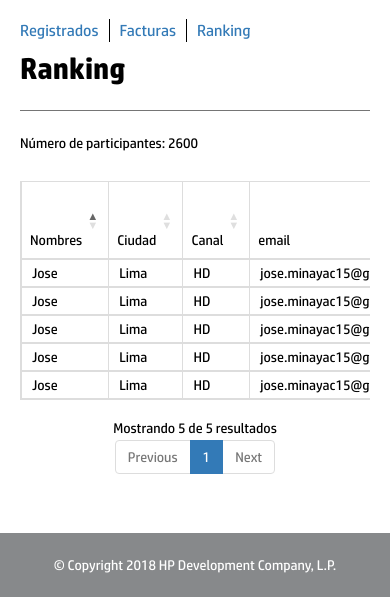
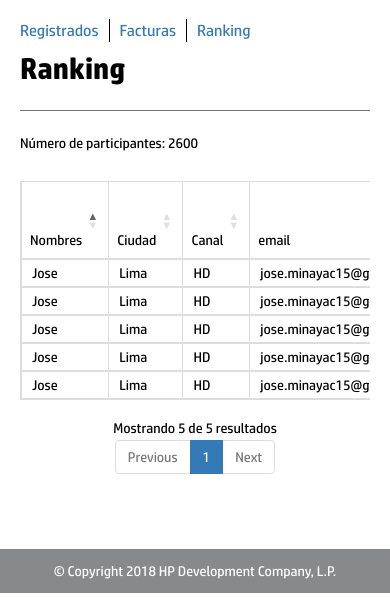
Before and after one commit to joseminaya15/LaPollaHP, a CodeIgniter app: page /LaPollaHP/index.php/ranking/index in a window 390 px wide. Shown: the part 251-848 px from the top of the page. Run offline with CodeIgniter, Linux system fonts and the light colour scheme; some libraries are stand-ins or nearby versions.

Commit message:
foote rfixed

```diff
--- a/application/views/v_ranking.php
+++ b/application/views/v_ranking.php
@@ -133,7 +133,7 @@
                 </div>
             </div>
         </section>
-        <footer class="section">
+        <footer class="section js-fixed">
             <div class="js-container">
                 <p>&copy; Copyright 2018 HP Development Company, L.P.</p>
             </div>
--- a/public/css/style.styl
+++ b/public/css/style.styl
@@ -121,6 +121,11 @@
 	margin 0
 .js-flex
 	flexCenter()
+.js-fixed
+	position fixed
+	bottom 0
+	width 100%
+	z-index 10
 .js-header
 	position fixed
 	top 0
@@ -462,8 +467,6 @@
 .js-participantes
 	border-top 1px solid #757575
 	padding 20px 0
-#ranking
-	height calc(100vh - 310px)
 .js-ranking
 	.js-ranking--link
 		a
@@ -661,6 +664,9 @@
 			left 0
 			bottom 0
 			text-align left
+	.js-fixed
+		.js-container
+			padding 10px
 @media ( max-width: 600px )
 	.js-container
 		align-items center
```
Also changed, not shown: public/css/style.css.
